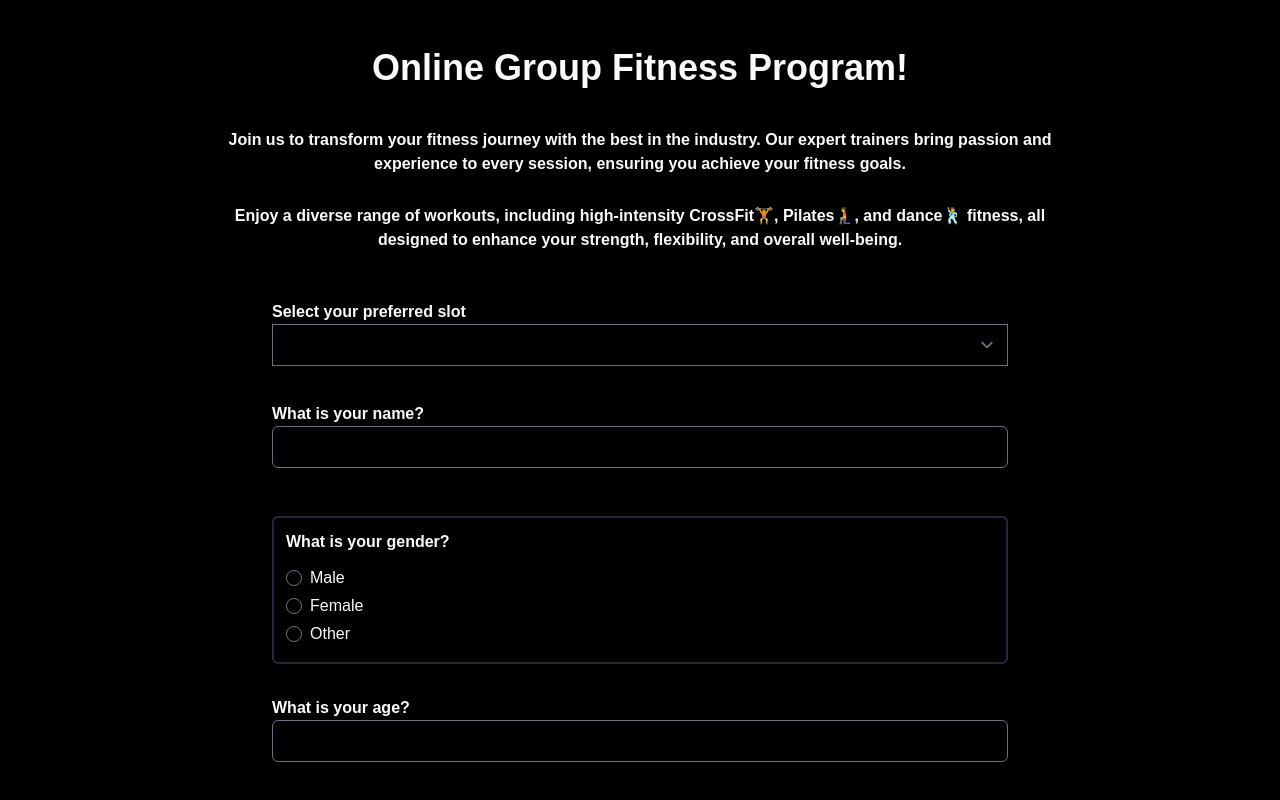
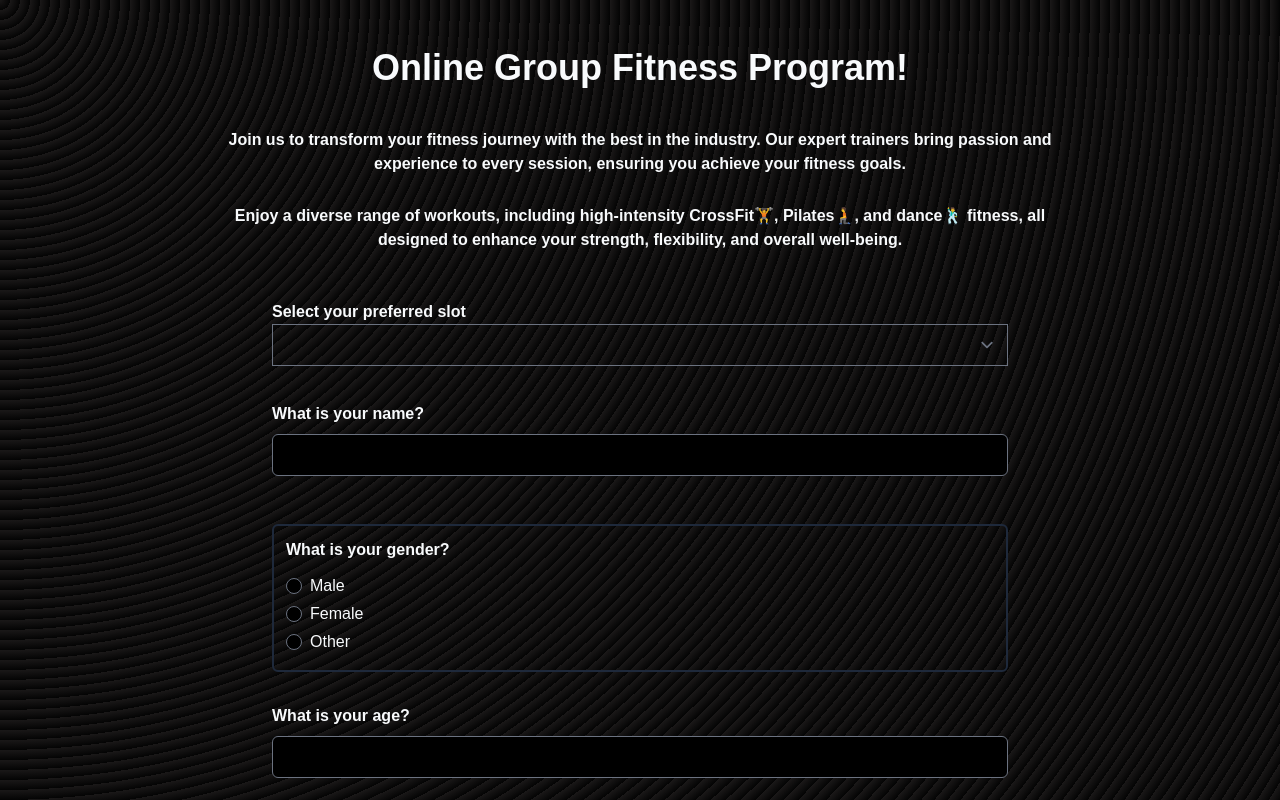
Before and after one commit to MuraliPrasanth2/swagfit, a React (Create React App) app: page / in a window 1280 px wide. Shown: the top 800 px of the page. Built offline with nearby package versions, Linux system fonts and the light colour scheme.

Commit message:
modified the background of the form with custom gradient

```diff
--- a/src/App.js
+++ b/src/App.js
@@ -60,7 +60,7 @@ function App() {
     });
     return (
         <div
-            className="font-montserrat bg-black text-slate-50 "
+            className="font-montserrat bg-black text-slate-50 bg-roundedStripesBlack"
             onSubmit={formik.handleSubmit}
         >
             <div className="max-w-4xl mx-auto pt-12 px-8">
--- a/src/Components/FormElements/OpenEnd.js
+++ b/src/Components/FormElements/OpenEnd.js
@@ -1,7 +1,7 @@
 const OpenEnd = ({ type, questionId, questionText, formik }) => {
 	return (
 		<label className="flex flex-col mb-12">
-			<span className="font-semibold">{questionText}</span>
+			<span className="font-semibold mb-2">{questionText}</span>
 			<input
 				type={type}
 				name={questionId}
--- a/tailwind.config.js
+++ b/tailwind.config.js
@@ -6,6 +6,12 @@ module.exports = {
 			fontFamily: {
 				montserrat: ["Montserrat", "sans-serif"],
 			},
+			backgroundImage: {
+				stripesFromRightBlack:
+					"repeating-linear-gradient( -45deg, #0e0e16, #0e0e16 5px, #000000 5px, #000000 25px )",
+				roundedStripesBlack:
+					"repeating-radial-gradient(circle at 0 0, #1a1818 0, #040404 10px), repeating-linear-gradient(#0e0e1655, #1a1a1e)",
+			},
 		},
 	},
 	plugins: [require("@tailwindcss/forms")],
```
